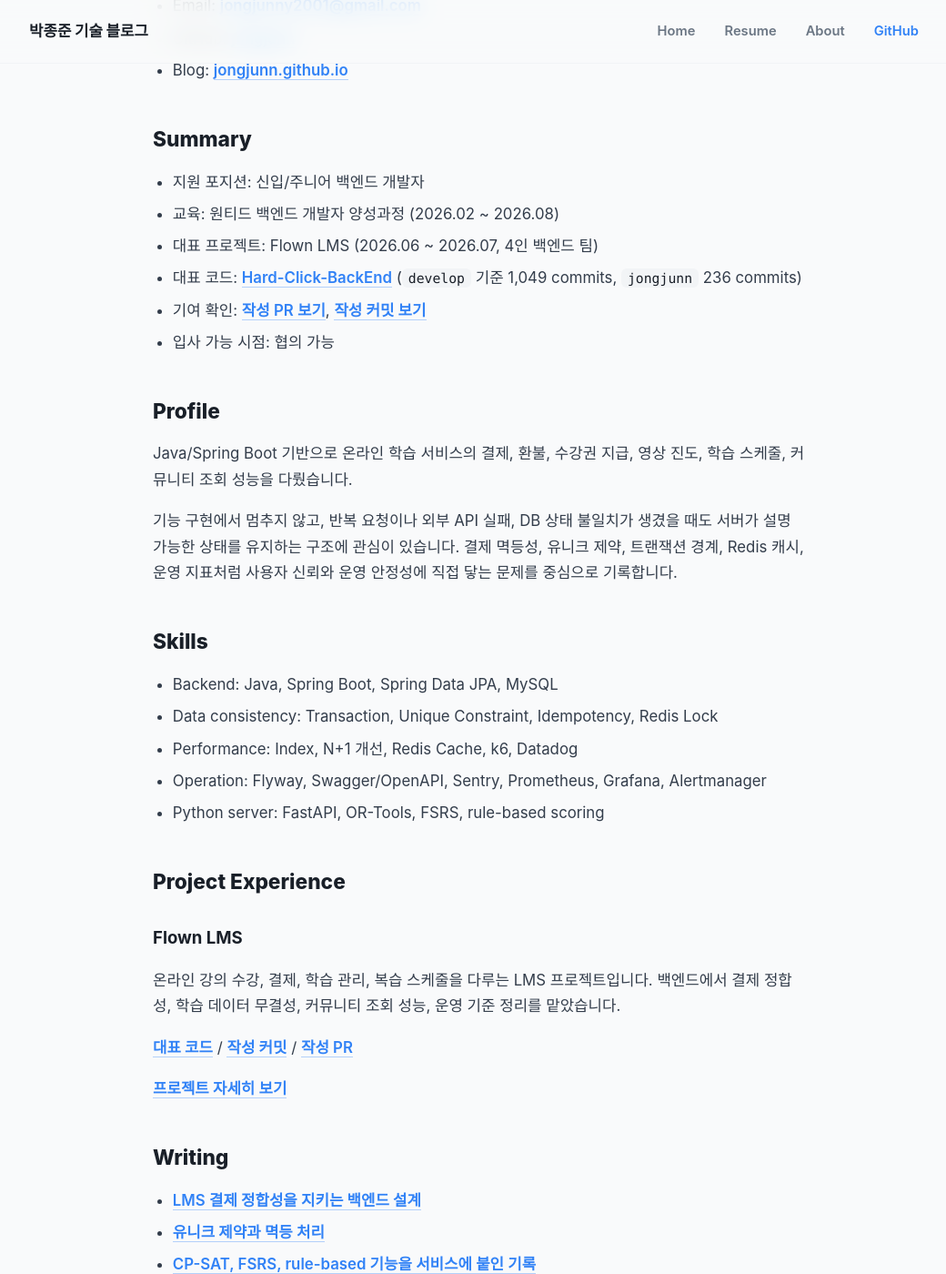
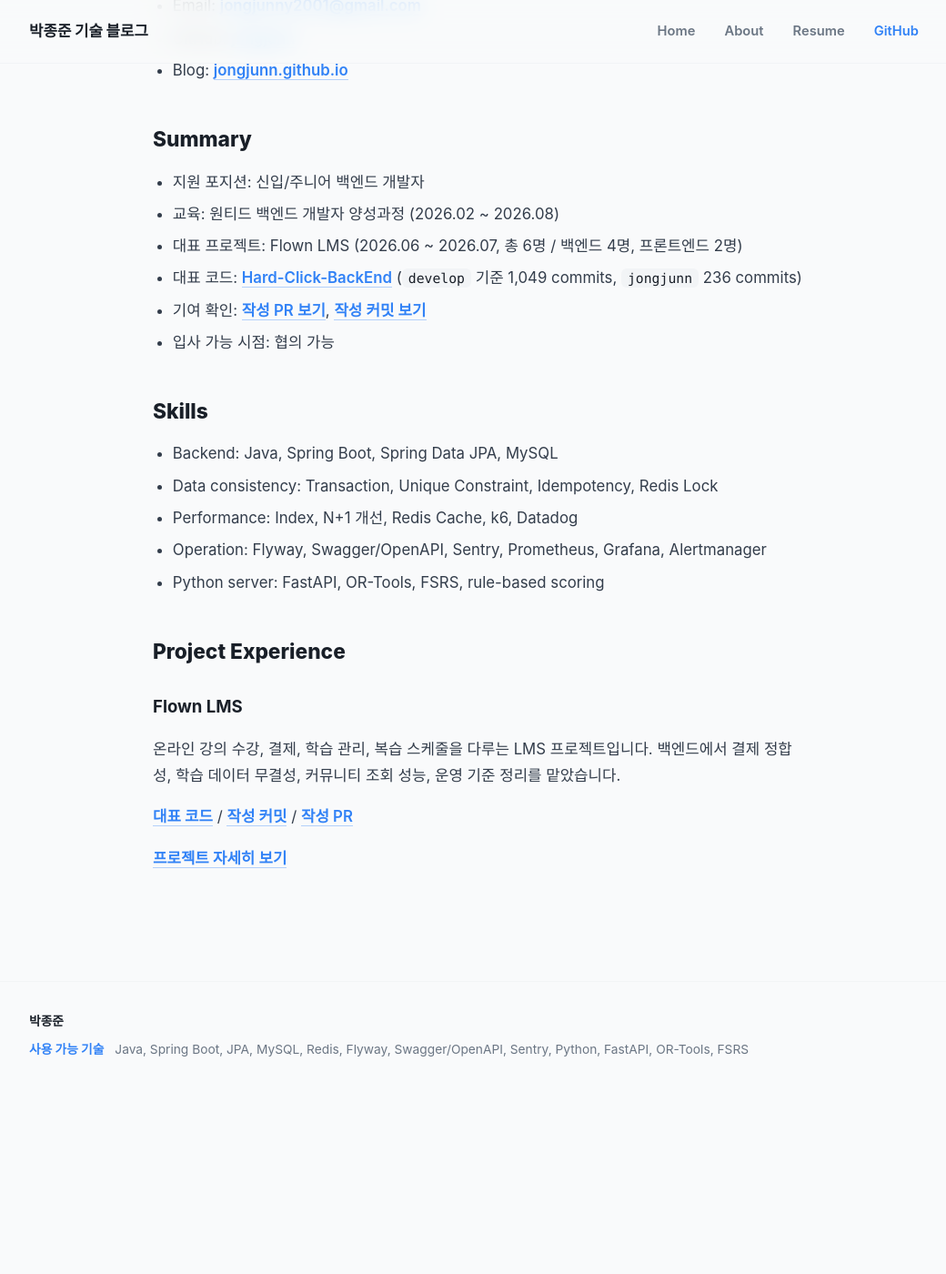
Before and after one commit to jongjunn/jongjunn.github.io, a Jekyll site: the page built from resume.md, in a window 1280 px wide and 1400 px high, scrolled down 288 px. Shown: the whole window at 91% size, without its empty margins (112-1152 px from the left). Built offline with Jekyll 4.4.1, drawn with Linux system fonts in a browser that asks for light colours; some web fonts are replaced; after the commit the page ends 1498 px from its top, so only the background shows below that; some of the changed text lies outside the part shown.

Commit message:
Simplify resume navigation

```diff
--- a/_layouts/default.html
+++ b/_layouts/default.html
@@ -13,8 +13,8 @@
       <a class="brand" href="{{ '/' | relative_url }}">{{ site.title }}</a>
       <nav class="links">
         <a href="{{ '/' | relative_url }}">Home</a>
+        <a href="{{ '/about/' | relative_url }}">About</a>
         <a href="{{ '/resume/' | relative_url }}">Resume</a>
-        <a href="{{ '/about/' | relative_url }}">About</a>
         <a class="link-gh" href="https://github.com/jongjunn" target="_blank" rel="noopener">GitHub</a>
       </nav>
     </div>
--- a/resume.md
+++ b/resume.md
@@ -15,16 +15,10 @@
 
 - 지원 포지션: 신입/주니어 백엔드 개발자
 - 교육: 원티드 백엔드 개발자 양성과정 (2026.02 ~ 2026.08)
-- 대표 프로젝트: Flown LMS (2026.06 ~ 2026.07, 4인 백엔드 팀)
+- 대표 프로젝트: Flown LMS (2026.06 ~ 2026.07, 총 6명 / 백엔드 4명, 프론트엔드 2명)
 - 대표 코드: [Hard-Click-BackEnd](https://github.com/Hard-Click/Hard-Click-BackEnd) (`develop` 기준 1,049 commits, `jongjunn` 236 commits)
 - 기여 확인: [작성 PR 보기](https://github.com/Hard-Click/Hard-Click-BackEnd/pulls?q=is%3Apr+author%3Ajongjunn), [작성 커밋 보기](https://github.com/Hard-Click/Hard-Click-BackEnd/commits/develop/?author=jongjunn)
 - 입사 가능 시점: 협의 가능
-
-## Profile
-
-Java/Spring Boot 기반으로 온라인 학습 서비스의 결제, 환불, 수강권 지급, 영상 진도, 학습 스케줄, 커뮤니티 조회 성능을 다뤘습니다.
-
-기능 구현에서 멈추지 않고, 반복 요청이나 외부 API 실패, DB 상태 불일치가 생겼을 때도 서버가 설명 가능한 상태를 유지하는 구조에 관심이 있습니다. 결제 멱등성, 유니크 제약, 트랜잭션 경계, Redis 캐시, 운영 지표처럼 사용자 신뢰와 운영 안정성에 직접 닿는 문제를 중심으로 기록합니다.
 
 ## Skills
 
@@ -43,11 +37,3 @@
 [대표 코드](https://github.com/Hard-Click/Hard-Click-BackEnd) / [작성 커밋](https://github.com/Hard-Click/Hard-Click-BackEnd/commits/develop/?author=jongjunn) / [작성 PR](https://github.com/Hard-Click/Hard-Click-BackEnd/pulls?q=is%3Apr+author%3Ajongjunn)
 
 [프로젝트 자세히 보기](/project/)
-
-## Writing
-
-- [LMS 결제 정합성을 지키는 백엔드 설계]({% post_url 2026-08-01-payment-consistency %})
-- [유니크 제약과 멱등 처리]({% post_url 2026-08-01-concurrency-db %})
-- [CP-SAT, FSRS, rule-based 기능을 서비스에 붙인 기록]({% post_url 2026-08-01-ai-data-integration %})
-- [API, DB, 오류 공유 기준]({% post_url 2026-08-01-ops-collaboration-quality %})
-- [게시글 목록 병목 줄이기]({% post_url 2026-08-01-community-performance %})
```
